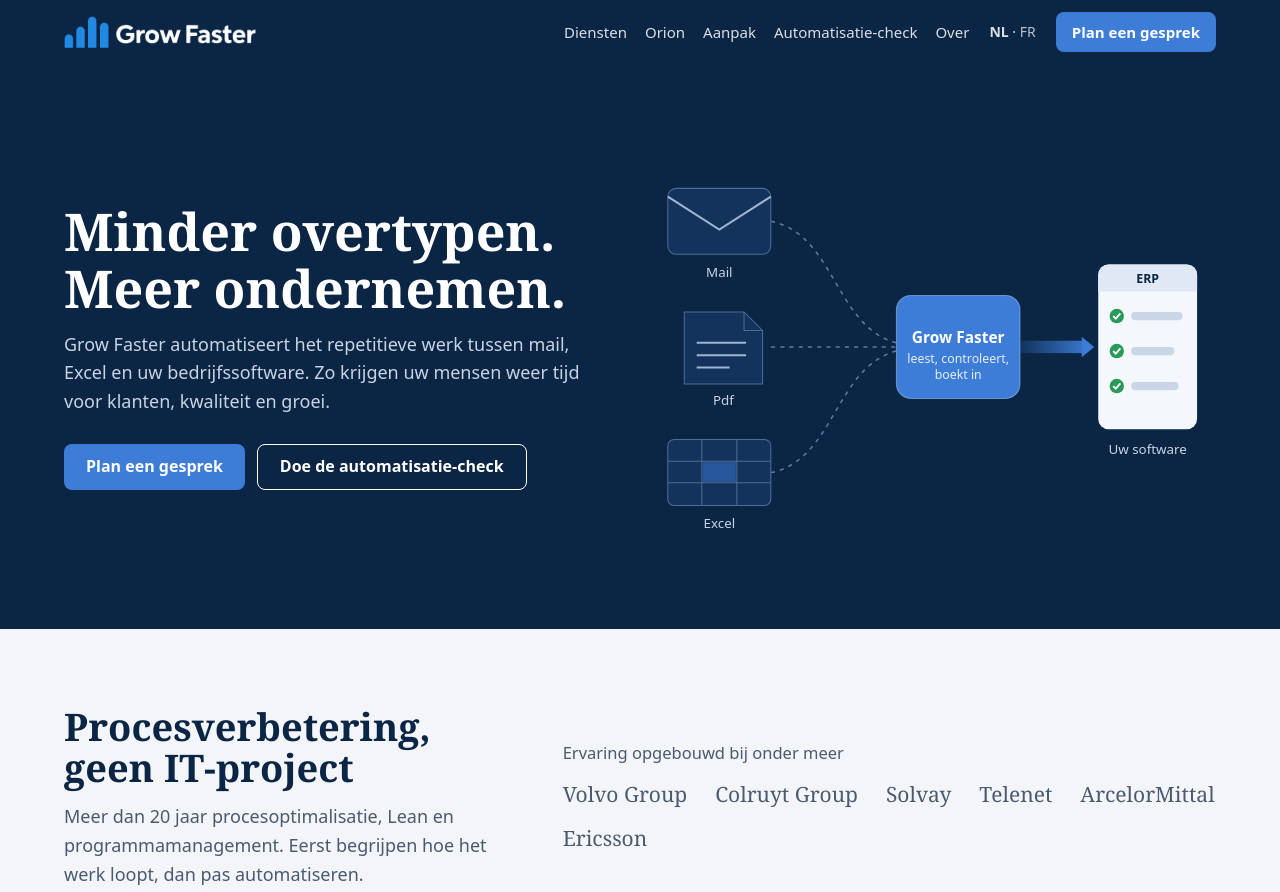
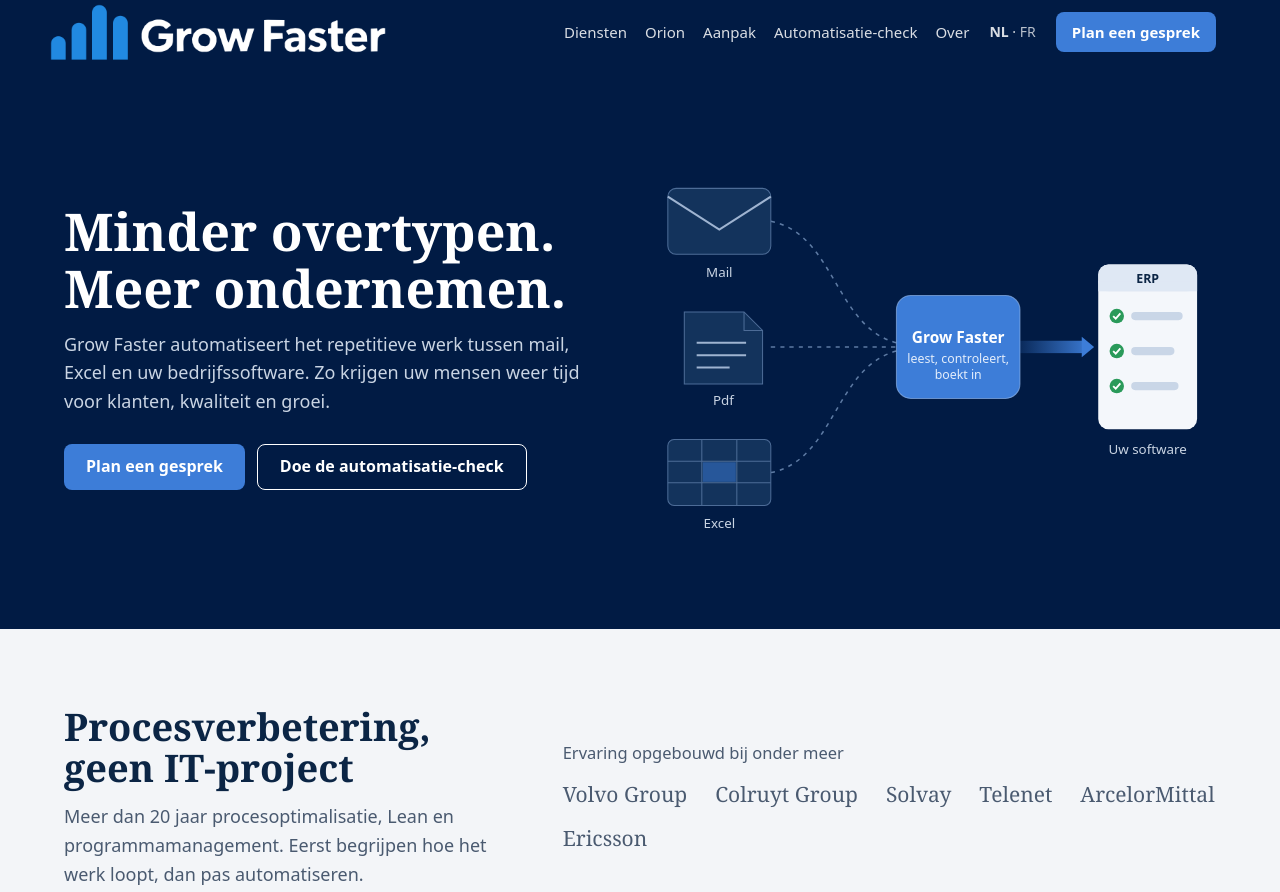
Before and after one commit to erhol1973/grow-faster-automation, a plain HTML site: page index.html in a window 1280 px wide. Shown: the top 892 px of the page. Drawn offline with Linux system fonts and the light colour scheme.

Commit message:
Orion-logo in header: navy afgestemd op logo

```diff
--- a/assets/site.css
+++ b/assets/site.css
@@ -4,7 +4,7 @@
    COLOUR and TYPE: Grow Faster-navy dominant, wit, één heldere blauwe accent; Source Serif titels, Inter tekst
    LAYOUT: navy hero met tekening, daarna witte banden, navy afsluiter en footer */
 :root{color-scheme:light dark;
- --navy:#0B2545;--bg:light-dark(#ffffff,#0a1628);--soft:light-dark(#f3f5f8,#0f1f36);
+ --navy:#011B44;--bg:light-dark(#ffffff,#0a1628);--soft:light-dark(#f3f5f8,#0f1f36);
  --ink:light-dark(#0B2545,#e9eef5);--muted:light-dark(#4a5a70,#a9b6c7);--line:light-dark(#dde3ea,#1f3354);
  --acc:#3D7DD8;--acc-ink:light-dark(#1f5fb8,#8db8f0)}
 :root[data-theme=light]{color-scheme:light}:root[data-theme=dark]{color-scheme:dark}
@@ -123,5 +123,5 @@ footer a{text-decoration:none}footer a:hover{color:#fff}
 .prose p+p{margin-top:12px}
 .prose ul{padding-left:20px;margin:10px 0}
 .lang a{text-decoration:none;opacity:.85}.lang a:hover{opacity:1}
-.brand img{display:block;height:32px;width:auto}
+.brand img{display:block;height:56px;width:auto;margin:-8px 0 -8px -14px}
 .orion-logo{display:block;height:44px;width:auto;border-radius:8px;margin-bottom:16px}
```
